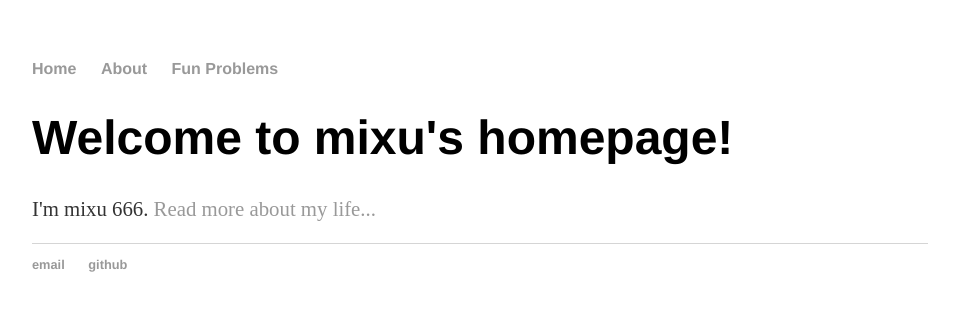
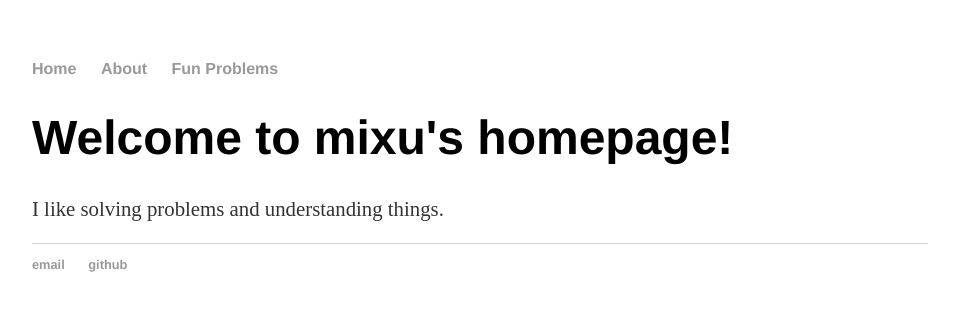
Before and after one commit to mixu3666/mixu3666.github.io, a Jekyll site: the page built from index.html, in a window 1280 px wide. Shown: the top 311 px of the page, without its empty margins (160-1119 px from the left). Built offline with Jekyll 4.4.1, drawn with Linux system fonts in a browser that asks for light colours.

Commit message:
Update index.html

```diff
--- a/index.html
+++ b/index.html
@@ -4,5 +4,5 @@ title: mixu
 ---
 <div class="blurb">
 	<h1>Welcome to mixu's homepage!</h1>
-	<p>I'm mixu 666. <a href="/about">Read more about my life...</a></p>
+	<p>I like solving problems and understanding things.</a></p>
 </div><!-- /.blurb -->
```
